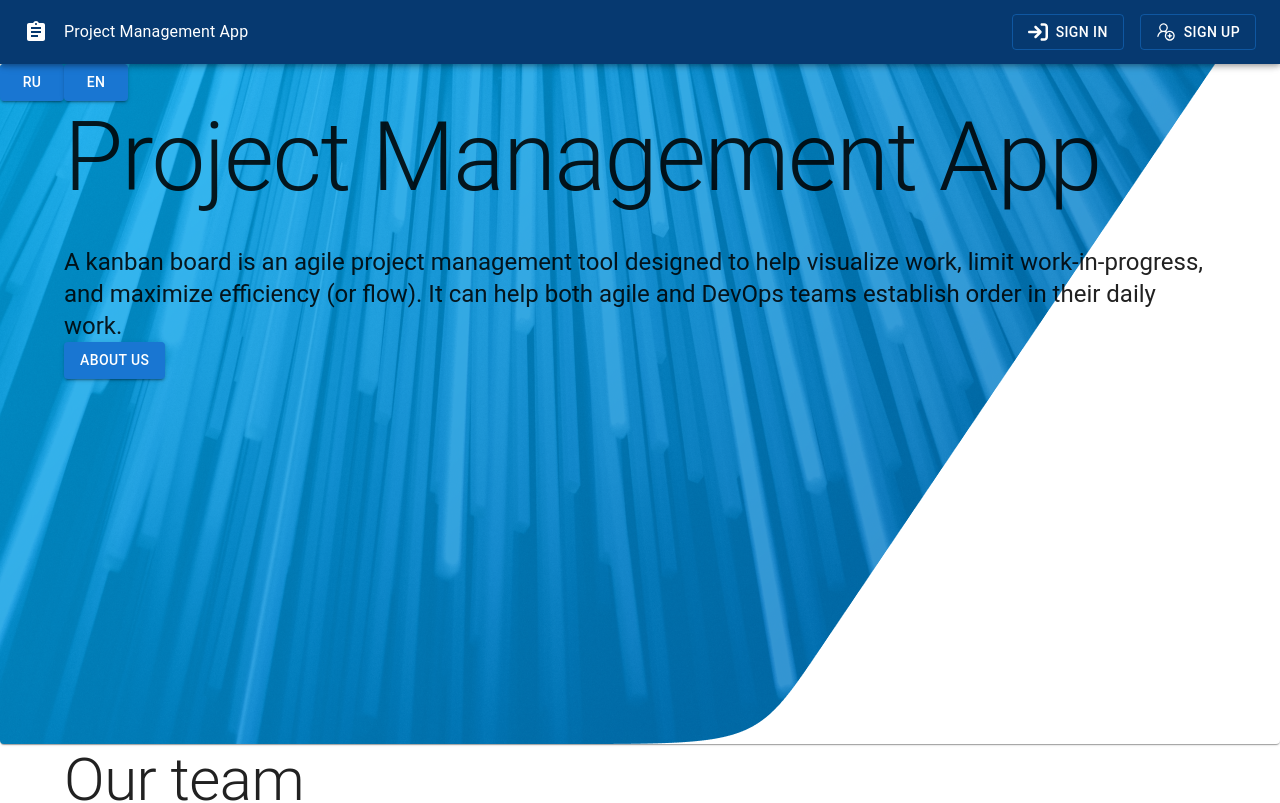
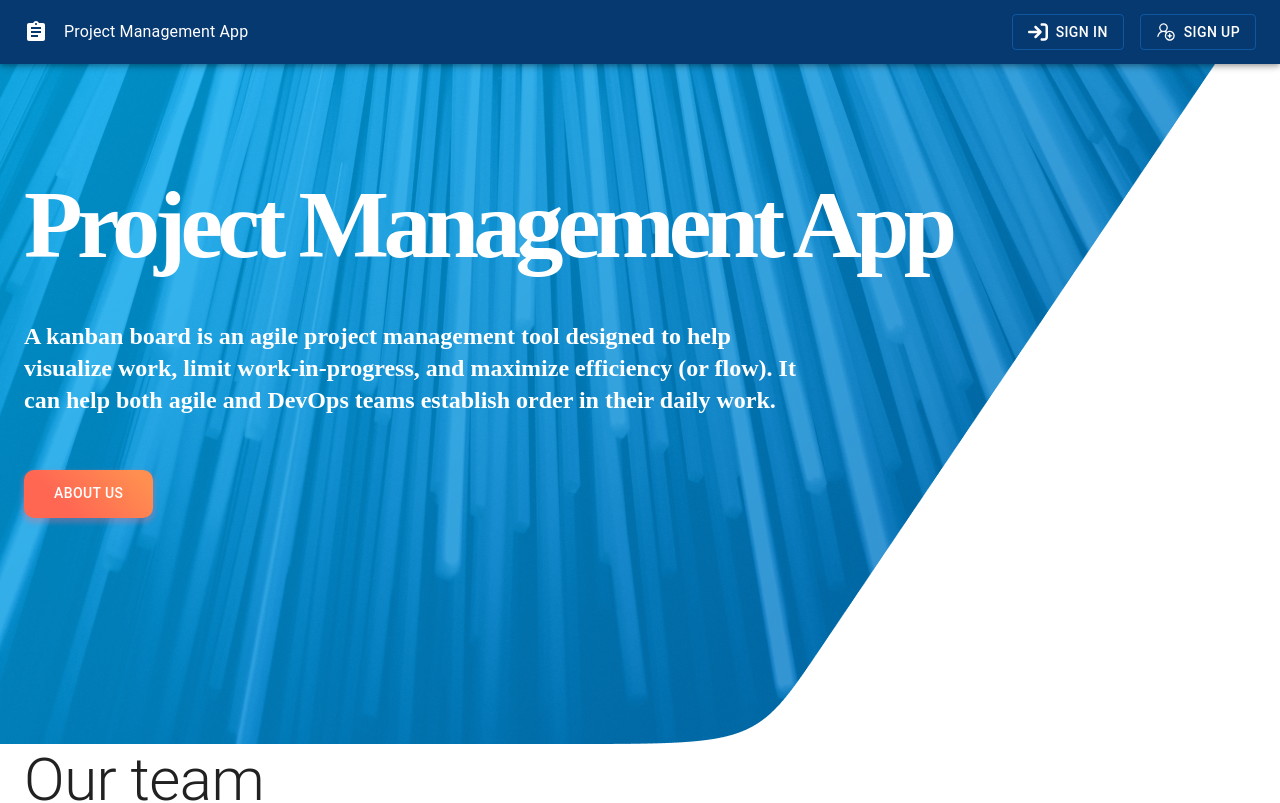
Before and after one commit to olgaSimankova/project-management-app, a React (Create React App) app: page / in a window 1280 px wide. Shown: the top 803 px of the page. Built offline with nearby package versions, Linux system fonts and the light colour scheme.

Commit message:
feat: add styles for hero section and global light theme

```diff
--- a/src/Pages/Welcome.tsx
+++ b/src/Pages/Welcome.tsx
@@ -1,6 +1,16 @@
-import { Avatar, Box, Button, Container, Grid, Paper, Typography } from '@mui/material';
+import {
+  Avatar,
+  Box,
+  Button,
+  Container,
+  Grid,
+  Paper,
+  ThemeProvider,
+  Typography,
+} from '@mui/material';
 import React from 'react';
 import { useTranslation } from 'react-i18next';
+import { themeLight } from 'theme/themeLight';
 import bgLight from '../assets/img/bgLight.png';
 
 const styles = {
@@ -8,6 +18,13 @@ const styles = {
     height: 680,
     backgroundImage: `url(${bgLight})`,
     backgroundRepeat: 'no-repeat',
+    paddingTop: 100,
+  },
+  heroContainer: {
+    width: 800,
+    height: 150,
+    marginleft: 0,
+    padding: 0,
   },
 };
 
@@ -23,23 +40,20 @@ export const Welcome = () => {
   };
 
   return (
+    <ThemeProvider theme={themeLight}>
       <main>
-      <Paper style={styles.paperContainer}>
-        <Button variant="contained" onClick={changeToRUS}>
-          RU
-        </Button>
-        <Button variant="contained" onClick={changeToRENG}>
-          EN
-        </Button>
-        <Container maxWidth="lg">
+        <Container style={styles.paperContainer} maxWidth={false}>
           <Typography variant="h1" gutterBottom>
             Project Management App
           </Typography>
+          <Container style={styles.heroContainer} maxWidth={false}>
+            <Box style={styles.heroContainer}>
               <Typography variant="h5">{t('welcomeHero')}</Typography>
+            </Box>
             <Button variant="contained">{t('heroAboutBtn')}</Button>
           </Container>
-      </Paper>
-      <Container>
+        </Container>
+        <Container maxWidth={false}>
           <Typography variant="h2">{t('teamHeading')}</Typography>
           <Box>
             <Avatar src=""></Avatar>
@@ -89,5 +103,6 @@ export const Welcome = () => {
           </Grid>
         </Container>
       </main>
+    </ThemeProvider>
   );
 };
--- /dev/null
+++ b/src/theme/themeLight.tsx
@@ -0,0 +1,58 @@
+import { createTheme } from '@mui/material';
+
+export const themeLight = createTheme({
+  palette: {
+    mode: 'light',
+    primary: {
+      light: '#81d4fa[200]',
+      main: '#2196f3[500]',
+      dark: '#0277bd[800]',
+      contrastText: '#fff',
+    },
+    secondary: {
+      light: '#ffe082[200]',
+      main: '#ffc107[500]',
+      dark: '#ff8f00[800]',
+      contrastText: '#fff',
+    },
+  },
+  components: {
+    MuiContainer: {
+      styleOverrides: {
+        root: {
+          margin: 0,
+        },
+      },
+    },
+    MuiButton: {
+      styleOverrides: {
+        root: {
+          background: 'linear-gradient(45deg, #FF6753 30%, #FF8F50 90%)',
+          borderRadius: 10,
+          border: 0,
+          color: 'white',
+          height: 48,
+          padding: '0 30px',
+          boxShadow: '0 3px 5px 2px rgba(255, 105, 135, .3)',
+        },
+      },
+    },
+    MuiTypography: {
+      styleOverrides: {
+        h1: {
+          fontFamily: 'Paytone One',
+          fontWeight: 600,
+          lineHeight: 1.27,
+          letterSpacing: '-0.06em',
+          color: 'white',
+          textAlign: 'left',
+        },
+        h5: {
+          fontFamily: 'Signika',
+          fontWeight: 600,
+          color: 'white',
+        },
+      },
+    },
+  },
+});
```
Lines whose indentation alone changed are shown as unchanged.
